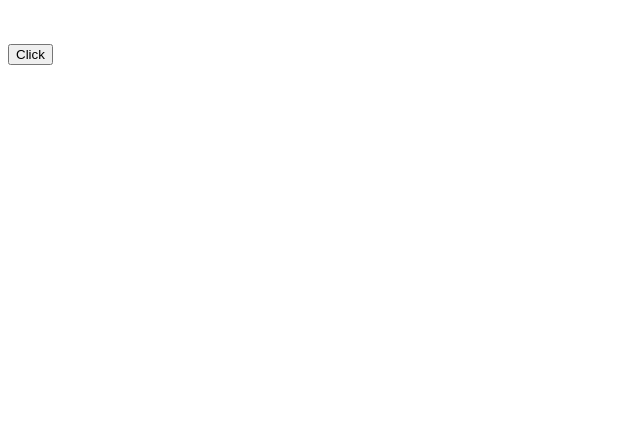
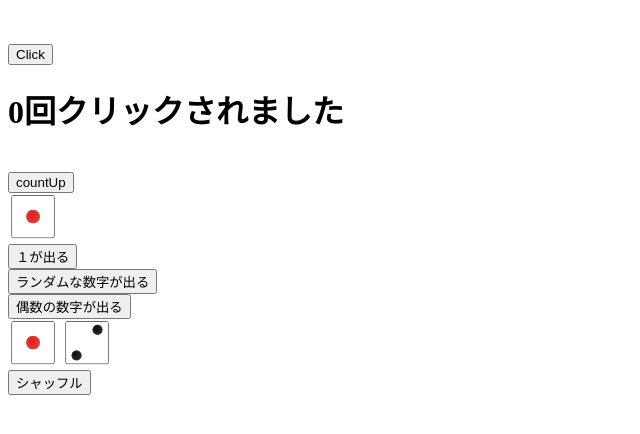
Before and after one commit to ume-bar/typing, a plain HTML site: page index.html in a window 1280 px wide. Shown: the whole page, without its empty margins (0-640 px from the left). Drawn offline with nearby package versions, Linux system fonts and the light colour scheme.

Commit message:
add dice-random

```diff
--- a/index.html
+++ b/index.html
@@ -25,7 +25,17 @@
      {{ kuji }}<br>
      {{ color }}<br>
 
-     <input type="button" value="Click" @click="click()">
+     <input type="button" value="Click" @click="click()"><br>
+     <h1>{{ counter }}回クリックされました</h1><br>
+     <input type="button" value="countUp" @click="countUp()"><br>
+     <!-- :コロンをつけるとJavaScriptで書ける -->
+     <img :src="'/images/dice' + dice + '.png'" width="50"><br>
+     <input type="button" value="１が出る" @click="dice1()"><br>
+     <input type="button" value="ランダムな数字が出る" @click="random()"><br>
+     <input type="button" value="偶数の数字が出る" @click="rrandomEven()"><br>
+     <img :src="'/images/dice' + dice1 + '.png'" width="50">
+     <img :src="'/images/dice' + dice2 + '.png'" width="50"><br>
+     <input type="button" value="シャッフル" @click="shuffle()">
  </div>
 </body>
 <script src="https://unpkg.com/vue@2"></script>
--- a/main.js
+++ b/main.js
@@ -6,6 +6,11 @@ var app = new Vue({
         kuji: '',
         color: '',
         // count: 0,
+        counter: 0,
+        dice: 1,
+        dice1: 1,
+        dice2: 2,
+        message: '',
     },
     mounted() {
     },
@@ -37,6 +42,70 @@ var app = new Vue({
             } else {
                 this.color = "ラッキーカラーは黄土色です"
             }
-        }
+        },
+        countUp() {
+            // this.counter = this.counter + 1;
+            // this.counter++;
+
+
+            var count = Math.floor(Math.random() * 10)
+            if (count == 0) {
+                this.counter = this.counter + 100;
+            } else {
+                this.counter++;
+            }
+        },
+        diceOne() {
+            this.dice = 1;
+        },
+        random() {
+            // var d = Math.floor(Math.random() * 6) + 1;
+            // if (d == 1) {
+            //     this.dice = 1
+            // } else if (d == 2) {
+            //     this.dice = 2
+            // } else if (d == 3) {
+            //     this.dice = 3
+            // } else if (d == 4) {
+            //     this.dice = 4
+            // } else if (d == 5) {
+            //     this.dice = 5
+            // } else {
+            //     this.dice = 6
+            // }
+            this.dice = Math.floor(Math.random() * 6) + 1;
+        },
+        randomEven() {
+            // var d = Math.floor(Math.random() * 3) + 1;
+            // if (d == 1) {
+            //     this.dice = 2
+            // } else if (d == 2) {
+            //     this.dice = 4
+            // } else {
+            //     this.dice = 6
+            // }
+
+            // var d = Math.floor(Math.random() * 3);
+            // if (d == 0) {
+            //     this.dice = 2
+            // } else if (d == 1) {
+            //     this.dice = 4
+            // } else {
+            //     this.dice = 6
+            // }
+
+            // 偶数は＋２　奇数は＋１　方程式では×２
+
+            this.dice = Math.floor(Math.random() * 3) * 2 + 2;
+        },
+        shuffle() {
+            this.dice1 = Math.floor(Math.random() * 6) + 1;
+            this.dice2 = Math.floor(Math.random() * 6) + 1;
+            if (this.dice1 == this.dice2) {
+                this.message = "あたり！同じ目が出ました！";
+            } else {
+                this.message = "";
+            }
+        },
     }
 });
```
Also changed, not shown: images/dice1.png (added), images/dice2.png (added), images/dice3.png (added), images/dice4.png (added), images/dice5.png (added), images/dice6.png (added).
